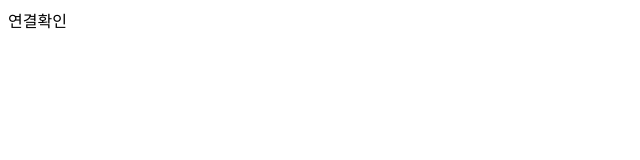
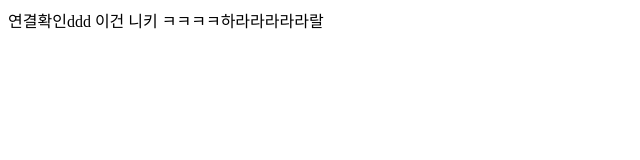
Before and after one commit to SUJINJEONG012/jadu_website, a plain HTML site: page index.html in a window 1280 px wide. Shown: the whole page, without its empty margins (0-640 px from the left). Drawn offline with Linux system fonts and the light colour scheme.

Commit message:
니키 테스트

```diff
--- a/index.html
+++ b/index.html
@@ -1,14 +1,17 @@
 <!DOCTYPE html>
 <html lang="ko">
+
 <head>
     <meta charset="UTF-8">
     <meta http-equiv="X-UA-Compatible" content="IE=edge">
     <meta name="viewport" content="width=device-width, initial-scale=1.0">
     <title>Document</title>
 </head>
+
 <body>
 
-    연결확인
+    연결확인ddd 이건 니키 ㅋㅋㅋㅋ하라라라라라랄
 
 </body>
+
 </html>
```
